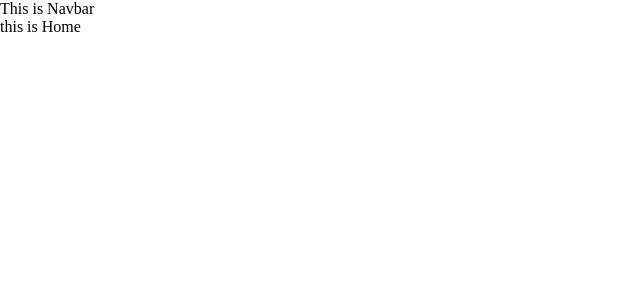
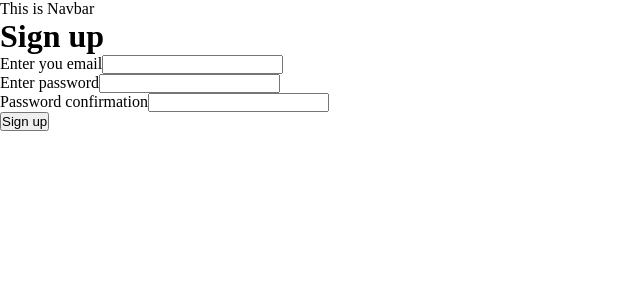
Before and after one commit to Maks6831/crypto-tracker, a React (Create React App) app: page / in a window 1280 px wide. Shown: the top 300 px of the page, without its empty margins (0-640 px from the left). Built offline with nearby package versions, Linux system fonts and the light colour scheme; no server answers.

Commit message:
Added sign up functionality

```diff
--- a/src/App.js
+++ b/src/App.js
@@ -2,10 +2,12 @@ import { BrowserRouter as Router, Routes, Route } from 'react-router-dom';
 import './App.css';
 import Header from './components/Header';
 import Home from './pages/Home';
+import { Authprovider } from './contexts/Authcontext';
 
 function App() {
   return (
-    <Router>
+    <Authprovider>
+      <Router>
       <div>
         <Header />
         <Routes>
@@ -13,6 +15,7 @@ function App() {
         </Routes>
       </div>
     </Router>
+    </Authprovider>
 
   );
 }
--- a/src/Firebase.js
+++ b/src/Firebase.js
@@ -1,6 +1,6 @@
-import firebase from "firebase/app";
-import "firebase/firestore";
-import "firebase/auth"
+import firebase from 'firebase/compat/app';
+import 'firebase/compat/auth';
+import 'firebase/compat/firestore';
 
 const firebaseConfig = {
     apiKey:process.env.REACT_APP_FIREBASE_API_KEY ,
@@ -12,7 +12,5 @@ const firebaseConfig = {
     measurementId: process.env.REACT_APP_FIREBASE_MEASUREMENT_ID
   };
 
-  const app = firebase.initializeApp(firebaseConfig);
+  export const app = firebase.initializeApp(firebaseConfig);
   export const auth = app.auth();
-
-  export default app;
--- /dev/null
+++ b/src/contexts/Authcontext.js
@@ -0,0 +1,34 @@
+import React, { useContext, useEffect, useState } from 'react'
+import { auth } from '../Firebase';
+const Authcontext = React.createContext();
+
+export const useAuth = () => {
+    return useContext(Authcontext)
+}
+
+export const Authprovider  = ({children}) => {
+    const [currentUser, setCurrentUser] = useState();
+
+    const signup = (email, password) =>{
+        auth.createUserWithEmailAndPassword(email, password)
+    }
+
+    useEffect(()=>{
+
+        const unsubscribe = auth.onAuthStateChanged(user =>{
+            setCurrentUser(user)
+
+            return unsubscribe
+        })
+    },[])
+    const value = {
+        currentUser,
+        signup
+    }
+
+  return (
+    <Authcontext.Provider value={value}>
+      {children}
+    </Authcontext.Provider>
+  )
+}
--- a/src/pages/Home.js
+++ b/src/pages/Home.js
@@ -1,8 +1,42 @@
-import React from "react";
+import React, { useRef, useState } from "react";
+import { useAuth } from "../contexts/Authcontext";
 
 const Home = () =>{
+    const email = useRef();
+    const password = useRef();
+    const passconf = useRef();
+    const { signup, currentUser } = useAuth();
+    const [error, setError] = useState('')
+
+    const handleSubmit = (e) => {
+        e.preventDefault()
+        password.current.value === passconf.current.value ? signup(email.current.value, password.current.value): setError("passwords do not match");
+
+    }
     return (
-        <div>this is Home</div>
+        <div>
+        <h1>Sign up</h1>
+        <form>
+            <div>
+                <label for="email">Enter you email</label>
+                <input type="text" name="email" ref={email}/>
+            </div>
+            <div>
+            <label for="password">Enter password</label>
+            <input type="password" name="password" ref={password}/>
+            </div>
+            <div>
+            <label for="passconf">Password confirmation</label>
+            <input type="password" name="passconf" ref={passconf}/>
+            </div>
+            <div>
+                <button type="submit" onClick={handleSubmit}>Sign up</button>
+            </div>
+        </form>
+        <div>{error}</div>
+        <div>{currentUser && currentUser.email}</div>
+
+        </div>
     )
 }
 
```
